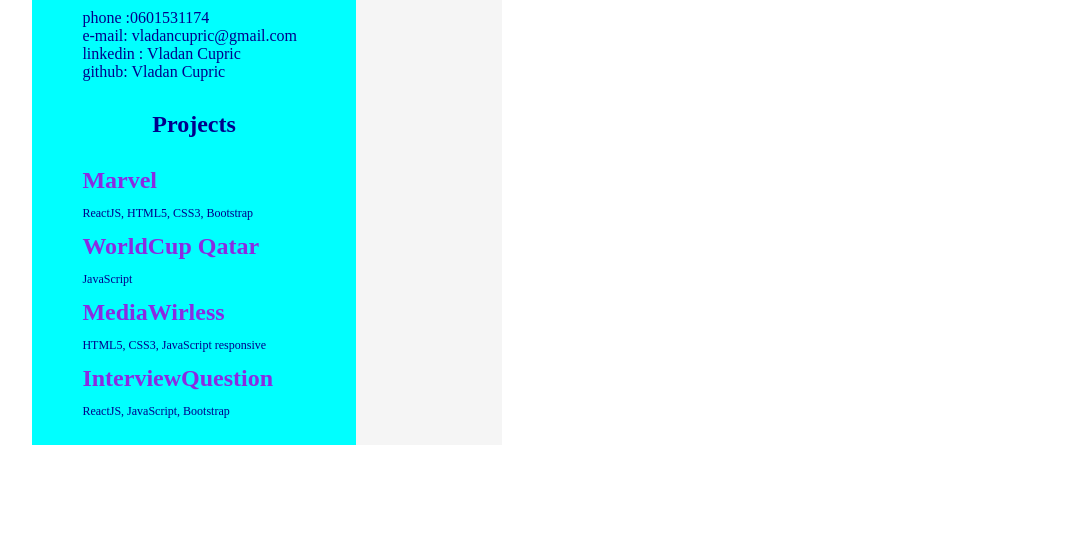
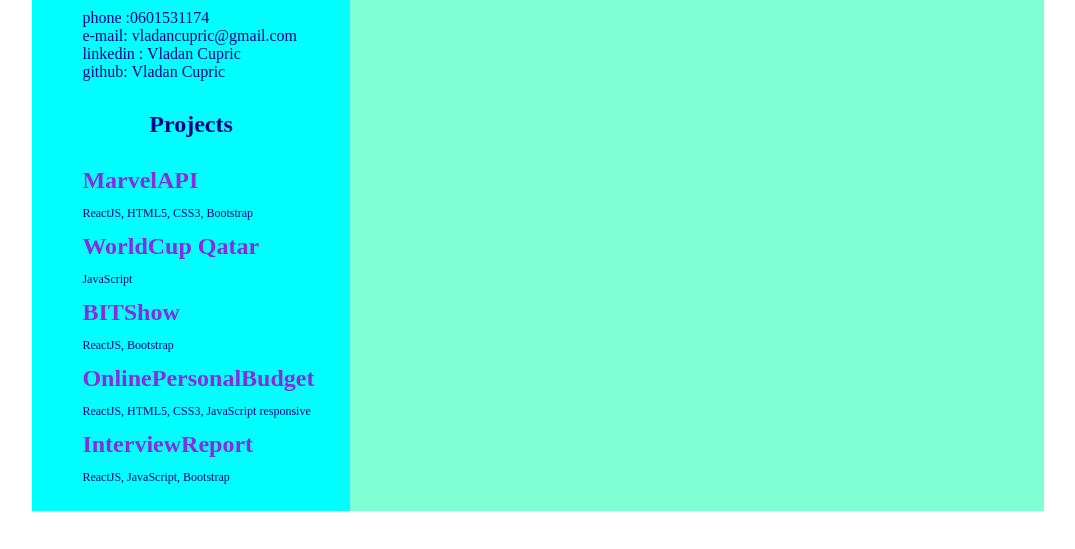
Before and after one commit to VladanStar/ClusterLearning, a plain HTML site: page VladanCupic_CV/index.html in a window 1280 px wide. Shown: the part 705-1254 px from the top of the page, without its empty margins (102-1177 px from the left). Before the commit the page ends 1214 px from the top, so only its background shows below. Drawn offline with Linux system fonts and the light colour scheme.

Commit message:
new commits

```diff
--- a/VladanCupic_CV/index.html
+++ b/VladanCupic_CV/index.html
@@ -1,19 +1,21 @@
 <!DOCTYPE html>
 <html>
   <head>
-    <meta charset='utf-8'>
-    <meta http-equiv='X-UA-Compatible' content='IE=edge'>
+    <meta charset="utf-8" />
+    <meta http-equiv="X-UA-Compatible" content="IE=edge" />
     <title>Vladan Cupric CV</title>
-    <meta name='viewport' content='width=device-width, initial-scale=1'>
-    <link rel='stylesheet' type='text/css' media='screen' href='main.css'>
-    <script src='main.js'></script>
+    <meta name="viewport" content="width=device-width, initial-scale=1" />
+    <link rel="stylesheet" type="text/css" media="screen" href="main.css" />
+    <script src="main.js"></script>
   </head>
   <body>
     <div class="one">
       <div class="first">
-            <div id="photo_div"><img src="./47221439.jpg" alt="Vladan Cupric photo"></div>
+        <div id="photo_div">
+          <img src="./47221439.jpg" alt="Vladan Cupric photo" />
+        </div>
         <div class="profesional">
-                <h2  class="header2">Professional skills</h2>
+          <h2 class="header2">Professional skills</h2>
           <ul>
             <li>JavaScript</li>
             <li>ReactJS</li>
@@ -28,40 +30,53 @@
             <li>Details</li>
             <li>Motivated</li>
           </ul>
-
         </div>
         <div class="contact">
-                <h2  class="header2">Contact</h2>
+          <h2 class="header2">Contact</h2>
           <ul>
             <li>phone :0601531174</li>
             <li>e-mail: vladancupric@gmail.com</li>
-                    <li>linkedin : <a href="https://www.linkedin.com/in/vladan-cupric-19b26520/">Vladan Cupric</a></li>
-                    <li>github: <a href="https://github.com/VladanStar">Vladan Cupric</a></li>
+            <li>
+              linkedin :
+              <a href="https://www.linkedin.com/in/vladan-cupric-19b26520/"
+                >Vladan Cupric</a
+              >
+            </li>
+            <li>
+              github: <a href="https://github.com/VladanStar">Vladan Cupric</a>
+            </li>
           </ul>
         </div>
         <div class="projects">
-                <h2  class="header2">Projects</h2>
+          <h2 class="header2">Projects</h2>
           <ul>
-                    <li> <a href="github" class="github">Marvel</a>
+            <li>
+              <a href="https://github.com/VladanStar/GrECoMarvelAPI" class="github">MarvelAPI</a>
               <p>ReactJS, HTML5, CSS3, Bootstrap</p>
             </li>
-                    <li> <a href="github" class="github">WorldCup Qatar</a>
-                    <p>JavaScript</p></li>
-                    <li> <a href="github" class="github"> MediaWirless</a>
-                    <p>HTML5, CSS3, JavaScript responsive</p></li>
-                    <li> <a href="github" class="github"> InterviewQuestion</a>
-                    <p>ReactJS, JavaScript, Bootstrap</p></li>
+            <li>
+              <a href="https://github.com/VladanStar/WorldCupCode" class="github">WorldCup Qatar</a>
+              <p>JavaScript</p>
+            </li>
+            <li>
+                <a href="https://github.com/VladanStar/BitShowWithDecoration" class="github">BITShow</a>
+                <p>ReactJS, Bootstrap</p>
+            </li>
+            <li>
+              <a href="https://github.com/VladanStar/OnlinePersonalBudget" class="github"> OnlinePersonalBudget</a>
+              <p>ReactJS, HTML5, CSS3, JavaScript responsive</p>
+            </li>
+            <li>
+              <a href="https://github.com/VladanStar/AdvanceInterviewReports" class="github"> InterviewReport</a>
+              <p>ReactJS, JavaScript, Bootstrap</p>
+            </li>
           </ul>
         </div>
       </div>
 
-
-
       <div class="second">
-        <h2>VladanCupric </h2>
+        <h2>VladanCupric</h2>
       </div>
-
     </div>
-
   </body>
 </html>
--- a/VladanCupic_CV/main.css
+++ b/VladanCupic_CV/main.css
@@ -1,5 +1,6 @@
 .one {
   width: 80%;
+  height: 100%;
   margin: 5% auto;
   display: flex;
 }
@@ -36,6 +37,10 @@ ul {
   color: blueviolet;
   font-size: 24px;
 }
+a:hover {
+    color: red;
+
+}
 .profesional, .contact, .projects, .personal {
     color: darkblue;
 }
@@ -43,5 +48,6 @@ ul {
     font-size: 12px;
 }
 .second {
-    background-color: whitesmoke;
+    width: 70%;
+    background-color: aquamarine;
 }
```
Lines whose indentation alone changed are shown as unchanged.
